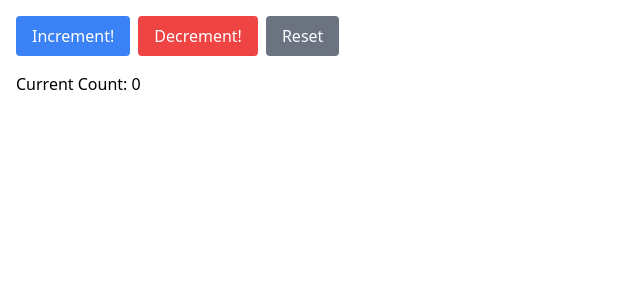
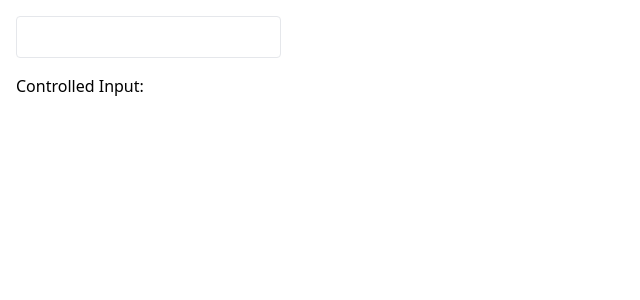
Before and after one commit to joeltmathew857/my-project3, a React (Create React App) app: page / in a window 1280 px wide. Shown: the top 300 px of the page, without its empty margins (0-640 px from the left). Built offline with nearby package versions, Linux system fonts and the light colour scheme; the HTML template or start-up script is replaced by a standard one.

Commit message:
Controlled Input

```diff
--- a/src/Components/Calendar.jsx
+++ b/src/Components/Calendar.jsx
@@ -1,47 +1,26 @@
 import React, { useState } from 'react';
 
-const Counter = () => {
-  const [count, setCount] = useState(0);
+const ControlledInput = () => {
+  const [input, setInput] = useState('');
 
-  // Define the increment method to increase the count by 1
-  const increment = () => {
-    setCount((prevCount) => prevCount + 1);
-  };
-
-  // Define the decrement method to decrease the count by 1
-  const decrement = () => {
-    setCount((prevCount) => prevCount - 1);
-  };
-
-  // Define the reset method to set the count back to 0
-  const reset = () => {
-    setCount(0);
+  // Define the handleChange method to update the input state
+  const handleChange = (event) => {
+    setInput(event.target.value);
   };
 
   return (
     <div className="p-4">
-      {/* Buttons with click handlers to call the methods */}
-      <button
-        className="px-4 py-2 bg-blue-500 text-white rounded hover:bg-blue-600 mr-2"
-        onClick={increment}
-      >
-        Increment!
-      </button>
-      <button
-        className="px-4 py-2 bg-red-500 text-white rounded hover:bg-red-600 mr-2"
-        onClick={decrement}
-      >
-        Decrement!
-      </button>
-      <button
-        className="px-4 py-2 bg-gray-500 text-white rounded hover:bg-gray-600"
-        onClick={reset}
-      >
-        Reset
-      </button>
-      <h1 className="mt-4">Current Count: {count}</h1>
+      {/* Input element with value and onChange event */}
+      <input
+        type="text"
+        value={input}
+        onChange={handleChange}
+        className="px-4 py-2 border rounded outline-none"
+      />
+      <h4 className="mt-4">Controlled Input:</h4>
+      <p>{input}</p>
     </div>
   );
 };
 
-export default Counter;
+export default ControlledInput;
```
